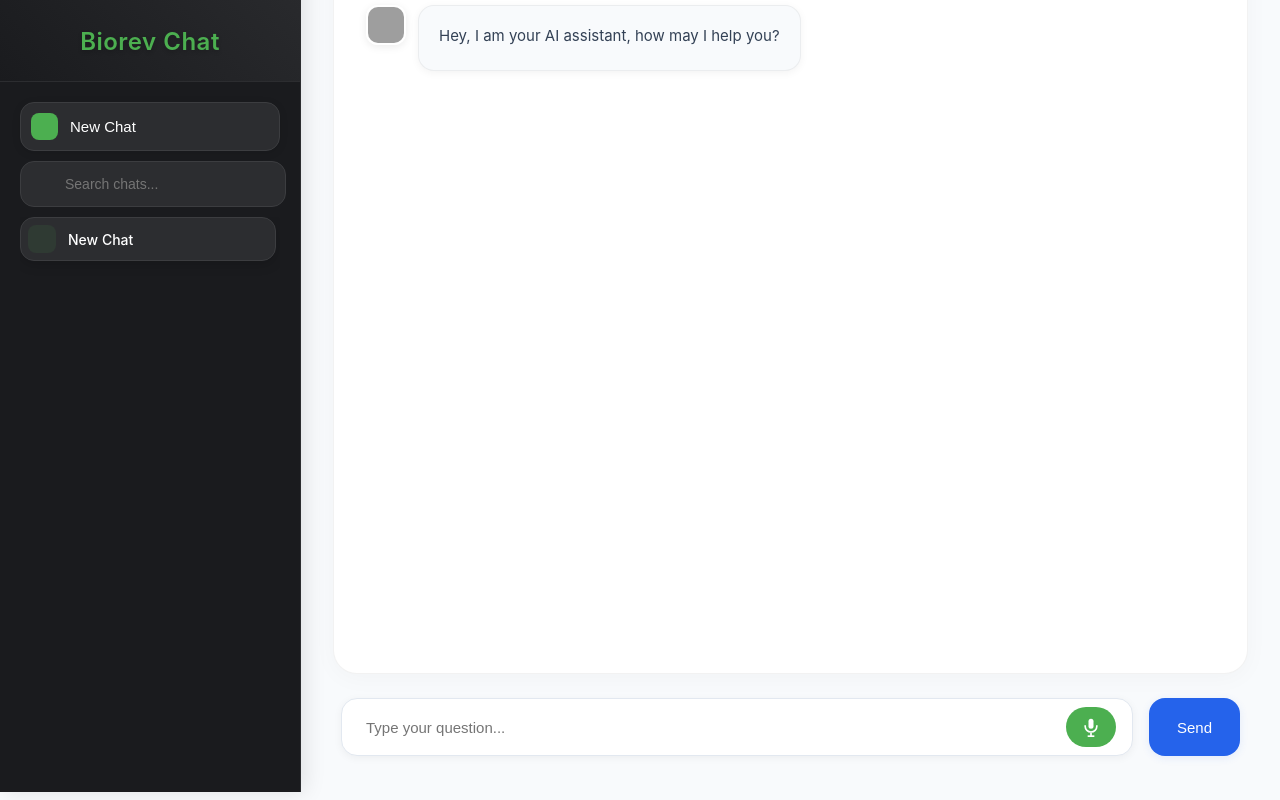
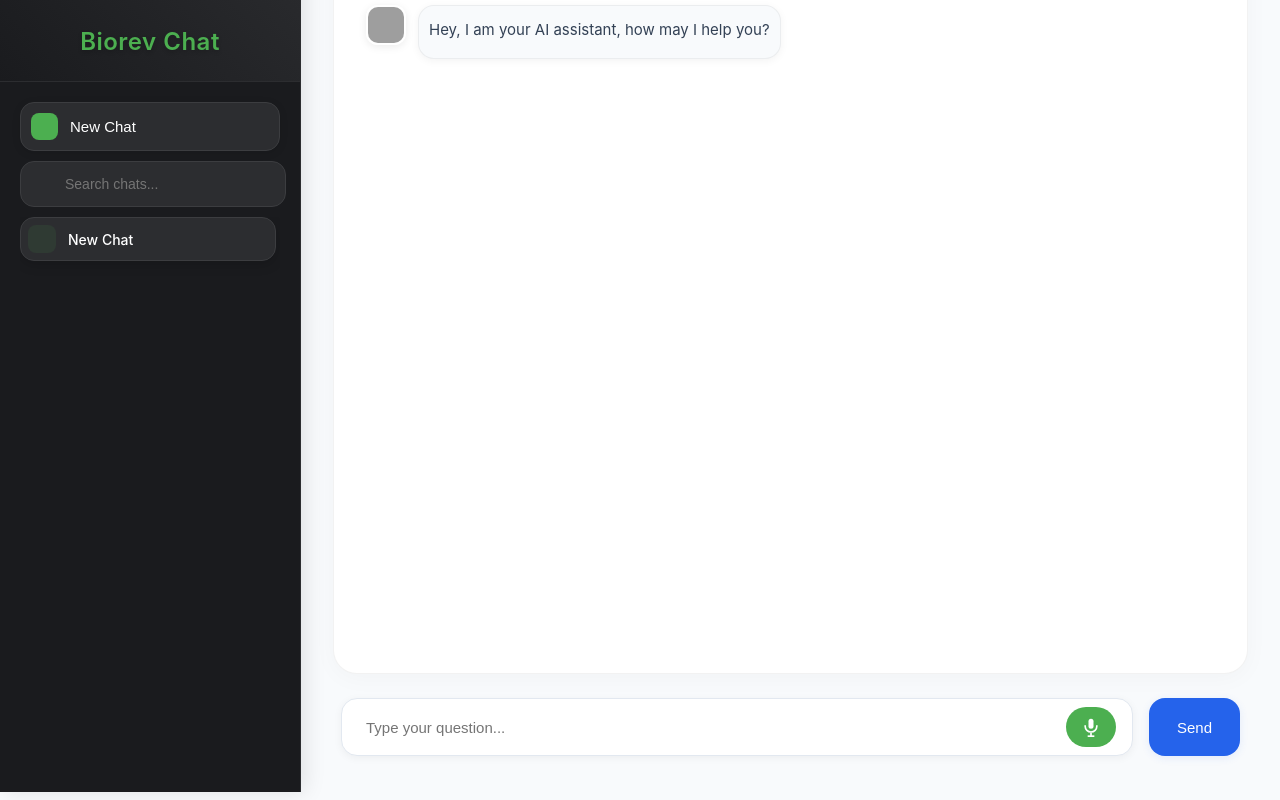
Before and after one commit to Biorevtech-Agents/AI-Assistant, a React (Create React App) app in the folder frontend/: page / in a window 1280 px wide. Built offline with nearby package versions, Linux system fonts and the light colour scheme; no server answers; grey boxes are pictures that could not be loaded; some icons are missing.

Commit message:
chat updated

```diff
--- a/frontend/src/App.tsx
+++ b/frontend/src/App.tsx
@@ -122,7 +122,7 @@ const MessageComponent = React.memo(({ message }: { message: Message }) => {
         style={{
           backgroundColor: sender === 'user' ? '#2563eb' : '#f8fafc',
           color: sender === 'user' ? '#fff' : '#1e293b',
-          padding: '16px 20px',
+          padding: '10px 10px',
           borderRadius: '16px',
           maxWidth: '75%',
           boxShadow: sender === 'user'
```
